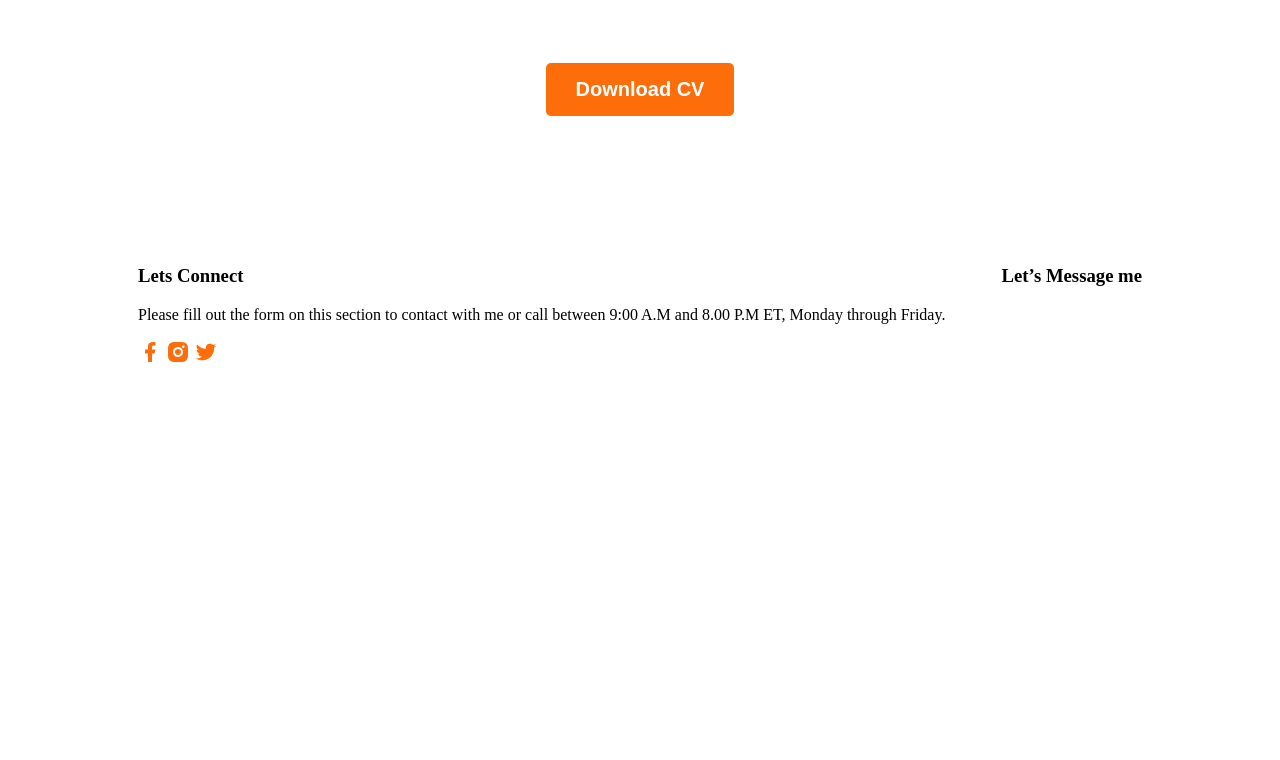
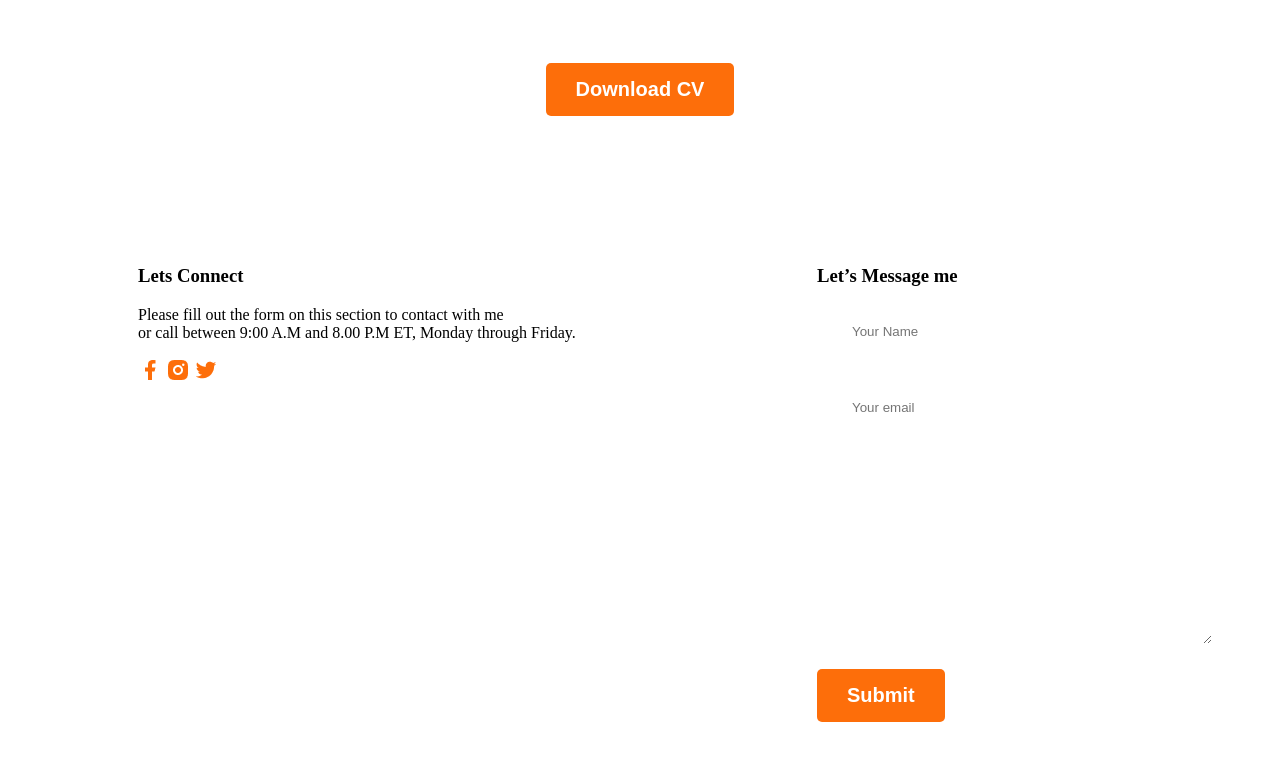
Before and after one commit to mehedip1/Portfolio1, a plain HTML site: page index.html in a window 1280 px wide. Shown: the part 2872-3632 px from the top of the page. Before the commit the page ends 3370 px from the top, so only its background shows below. Drawn offline with Linux system fonts and the light colour scheme.

Commit message:
finshied my work

```diff
--- a/index.html
+++ b/index.html
@@ -190,7 +190,7 @@
           Lets Connect
         </h3>
         <p class="footer-para">
-          Please fill out the form on this section to contact with me or call between 9:00 A.M and 8.00 P.M ET, Monday through Friday.
+          Please fill out the form on this section to contact with me <br> or call between 9:00 A.M and 8.00 P.M ET, Monday through Friday.
         </p>
         <div class="social-links">
           <a href=""><img src="images/icons/facebook.png" alt=""><a>
@@ -204,6 +204,19 @@
         <h3 class="footer-title">
           Let’s Message me
         </h3>
+        <form class="contact" action="">
+          <input type="text" placeholder="Your Name">
+
+          <input type="email" placeholder="Your email">
+
+           <textarea
+            name="" placeholder="Message" id="" cols="30" rows="10">
+
+           </textarea>
+
+           <input type="submit" class="btn-primary" value="Submit">
+
+        </form>
 
 
       </div>
--- a/style/style.css
+++ b/style/style.css
@@ -225,3 +225,13 @@ nav a {
     margin: 100px;
     padding: 30px;
 }
+.contact input[type="text"], .contact input[type="email"],
+textarea  {
+     display: block;
+     margin-bottom: 25px;
+     padding: 18px 35px;
+     color: #151515;
+     border-radius: 5px;
+     border: 0;
+     width: 100%;
+}
```
